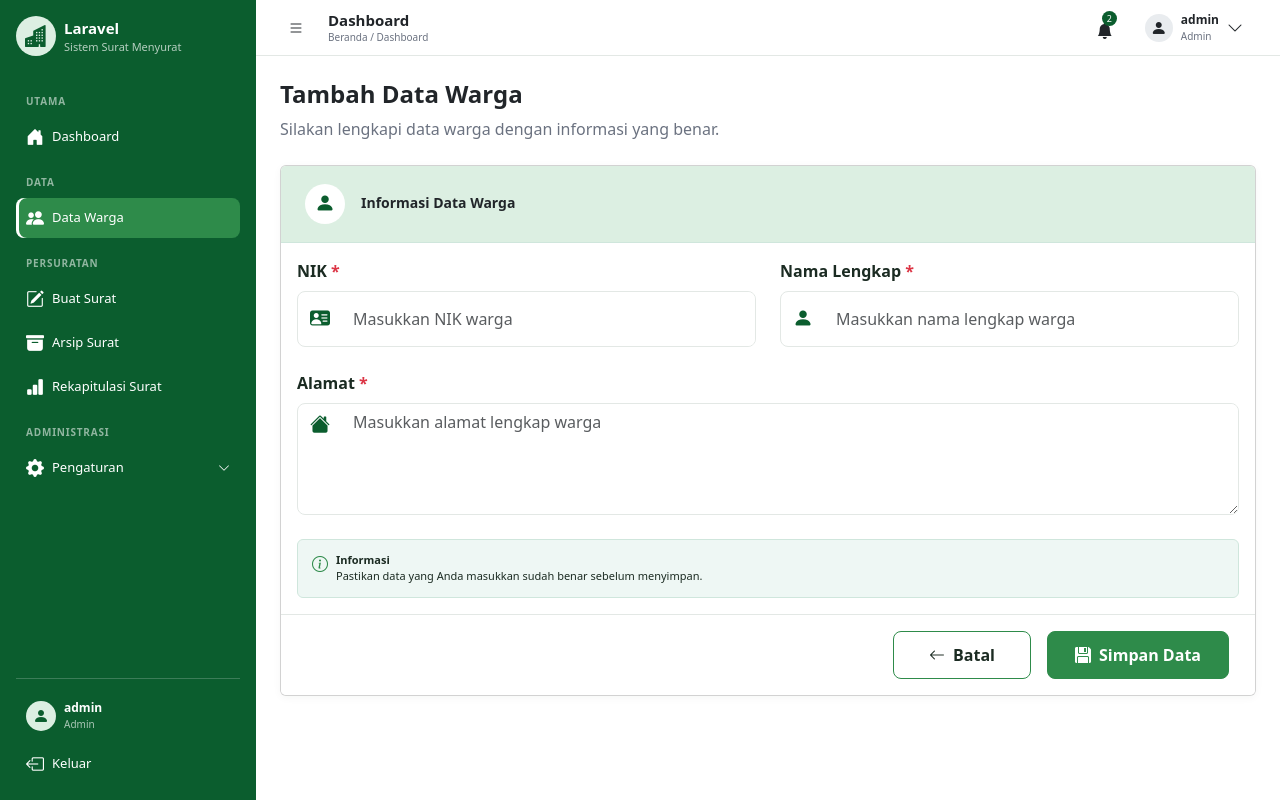
After one commit to ipda-atria-rahmansyah/desa-surat, a Laravel app: page /data-warga/tambah in a window 1280 px wide. The commit adds this page. Run offline with Laravel 12, Linux system fonts and the light colour scheme; a user stored in the database is signed in; data comes from the database, SQL or seed files in the repository; style sheets or scripts are compiled from the project's sources.

Commit message:
[FRONT] membuat tampian untuk form input data warga

```diff
--- /dev/null
+++ b/app/Http/Controllers/Warga/WargaController.php
@@ -0,0 +1,31 @@
+<?php
+
+namespace App\Http\Controllers\Warga;
+
+use App\Http\Controllers\Controller;
+use App\Http\Requests\Warga\StoreWargaRequest;
+use App\Models\Desa;
+use App\Models\Warga;
+use Illuminate\Http\RedirectResponse;
+use Illuminate\View\View;
+
+class WargaController extends Controller
+{
+    public function create(): View
+    {
+        return view('warga.create');
+    }
+
+    public function store(StoreWargaRequest $request): RedirectResponse
+    {
+        $desa = Desa::query()->orderBy('id_desa')->firstOrFail();
+
+        Warga::create([
+            ...$request->validated(),
+            'desa_id' => $desa->getKey(),
+            'create_by' => $request->user()->getAuthIdentifier(),
+        ]);
+
+        return to_route('warga.index')->with('success', 'Data warga berhasil disimpan.');
+    }
+}
--- a/resources/css/app.css
+++ b/resources/css/app.css
@@ -84,6 +84,26 @@ body {
 .app-welcome-highlight { color: var(--app-primary); }
 .app-description { color: var(--app-text-muted); font-size: 11px; }
 .app-warga-description { color: var(--app-text-muted); font-size: 16px; }
+.app-warga-form-page { width: 100%; }
+.app-warga-form-card { overflow: hidden; }
+.app-warga-form-heading { padding: 18px 24px; border-bottom: 1px solid var(--app-info-line); background: var(--app-primary-soft); }
+.app-warga-form-heading-icon { width: 40px; height: 40px; color: var(--app-primary-dark); background: white; font-size: 20px; }
+.app-warga-form .card-body { padding: 28px 26px; }
+.app-warga-form .form-label { color: var(--app-body-color); font-size: 16px; }
+.app-warga-form-input { min-height: 56px; border: 1px solid var(--app-border); border-radius: 8px; overflow: hidden; background: white; }
+.app-warga-form-input .input-group-text { border: 0; color: var(--app-primary-dark); background: transparent; font-size: 20px; }
+.app-warga-form-input .form-control { min-height: 54px; border: 0; color: var(--app-body-color); font-size: 16px; }
+.app-warga-form-input .form-control:focus { box-shadow: none; }
+.app-warga-form-input.is-invalid { border-color: var(--bs-danger); }
+.app-warga-form-textarea { min-height: 112px; }
+.app-warga-form-textarea .form-control { min-height: 110px; }
+.app-warga-form .invalid-feedback { font-size: 11px; }
+.app-warga-form-actions { padding: 16px 26px; border-top: 1px solid var(--app-border); background: white; }
+.btn.app-warga-form-cancel, .btn.app-warga-form-submit { min-height: 48px; padding: 0 20px; border-radius: 8px; font-size: 16px; font-weight: 600; }
+.btn.app-warga-form-cancel { min-width: 138px; border-color: var(--app-primary); color: var(--app-body-color); background: white; }
+.btn.app-warga-form-cancel:hover { color: var(--app-primary-dark); background: var(--app-primary-soft); }
+.btn.app-warga-form-submit { min-width: 182px; border-color: var(--app-primary); color: white; background: var(--app-primary); }
+.btn.app-warga-form-submit:hover { border-color: var(--app-primary-dark); background: var(--app-primary-dark); }
 .btn.app-warga-add-button { width: 205px; min-height: 58px; padding: 0 18px; border-color: var(--app-primary); border-radius: 8px; color: white; background-color: var(--app-primary); font-size: 16px; font-weight: 600; }
 .app-warga-add-button i { font-size: 24px; line-height: 1; }
 .btn.app-warga-add-button:hover { border-color: var(--app-primary-dark); color: white; background-color: var(--app-primary-dark); }
--- a/resources/views/pages/warga/index.blade.php
+++ b/resources/views/pages/warga/index.blade.php
@@ -6,7 +6,7 @@
             <h1 class="app-page-title fw-bold mb-2">Data Warga</h1>
             <p class="app-warga-description mb-0">Kelola data warga untuk kebutuhan administrasi surat-menyurat.</p>
         </div>
-        <a href="#" class="btn app-warga-add-button d-inline-flex align-items-center justify-content-center gap-2">
+        <a href="{{ route('warga.create') }}" class="btn app-warga-add-button d-inline-flex align-items-center justify-content-center gap-2">
             <i class="bi bi-plus-lg"></i><span>Tambah Warga</span>
         </a>
     </div>
--- /dev/null
+++ b/resources/views/warga/create.blade.php
@@ -0,0 +1,40 @@
+@extends('layouts.app')
+
+@section('content')
+<div class="app-warga-form-page">
+    <div class="mb-4">
+        <h1 class="app-page-title fw-bold mb-2">Tambah Data Warga</h1>
+        <p class="app-warga-description mb-0">Silakan lengkapi data warga dengan informasi yang benar.</p>
+    </div>
+
+    <div class="card app-card app-warga-form-card">
+        <div class="app-warga-form-heading d-flex align-items-center gap-3">
+            <span class="app-warga-form-heading-icon d-flex align-items-center justify-content-center rounded-circle" aria-hidden="true"><i class="bi bi-person-fill"></i></span>
+            <h2 class="app-card-title fw-semibold mb-0">Informasi Data Warga</h2>
+        </div>
+        @include('warga.partials.form')
+    </div>
+</div>
+@endsection
+
+@push('scripts')
+<script>
+    document.addEventListener('DOMContentLoaded', () => {
+        const form = document.querySelector('[data-warga-form]');
+        const nik = form?.querySelector('[name="nik"]');
+        const submit = form?.querySelector('[data-submit-warga]');
+
+        if (!form) return;
+
+        nik?.addEventListener('input', () => {
+            nik.value = nik.value.replace(/\D/g, '').slice(0, 16);
+        });
+
+        form.addEventListener('submit', () => {
+            if (!submit) return;
+            submit.disabled = true;
+            submit.querySelector('[data-submit-label]').textContent = 'Menyimpan...';
+        }, { once: true });
+    });
+</script>
+@endpush
--- /dev/null
+++ b/resources/views/warga/partials/form.blade.php
@@ -0,0 +1,42 @@
+<form method="POST" action="{{ route('warga.store') }}" class="app-warga-form" data-warga-form novalidate>
+    @csrf
+    <div class="card-body">
+        <div class="row g-4">
+            <div class="col-12 col-lg-6">
+                <label for="nik" class="form-label fw-semibold">NIK <span class="text-danger">*</span></label>
+                <div class="input-group app-warga-form-input @error('nik') is-invalid @enderror">
+                    <span class="input-group-text"><i class="bi bi-person-vcard-fill"></i></span>
+                    <input id="nik" name="nik" type="text" class="form-control @error('nik') is-invalid @enderror" value="{{ old('nik') }}" placeholder="Masukkan NIK warga" inputmode="numeric" maxlength="16" pattern="\d{16}" autocomplete="off" required>
+                </div>
+                @error('nik')<div class="invalid-feedback d-block">{{ $message }}</div>@enderror
+            </div>
+
+            <div class="col-12 col-lg-6">
+                <label for="nama_lengkap" class="form-label fw-semibold">Nama Lengkap <span class="text-danger">*</span></label>
+                <div class="input-group app-warga-form-input @error('nama_lengkap') is-invalid @enderror">
+                    <span class="input-group-text"><i class="bi bi-person-fill"></i></span>
+                    <input id="nama_lengkap" name="nama_lengkap" type="text" class="form-control @error('nama_lengkap') is-invalid @enderror" value="{{ old('nama_lengkap') }}" placeholder="Masukkan nama lengkap warga" maxlength="100" required>
+                </div>
+                @error('nama_lengkap')<div class="invalid-feedback d-block">{{ $message }}</div>@enderror
+            </div>
+
+            <div class="col-12">
+                <label for="alamat" class="form-label fw-semibold">Alamat <span class="text-danger">*</span></label>
+                <div class="input-group app-warga-form-input app-warga-form-textarea @error('alamat') is-invalid @enderror">
+                    <span class="input-group-text align-items-start"><i class="bi bi-house-fill"></i></span>
+                    <textarea id="alamat" name="alamat" class="form-control @error('alamat') is-invalid @enderror" placeholder="Masukkan alamat lengkap warga" maxlength="255" rows="3" required>{{ old('alamat') }}</textarea>
+                </div>
+                @error('alamat')<div class="invalid-feedback d-block">{{ $message }}</div>@enderror
+            </div>
+
+            <div class="col-12">
+                <x-info-alert><span><strong>Informasi</strong><br>Pastikan data yang Anda masukkan sudah benar sebelum menyimpan.</span></x-info-alert>
+            </div>
+        </div>
+    </div>
+
+    <div class="app-warga-form-actions d-flex flex-column flex-sm-row justify-content-end gap-3">
+        <a href="{{ route('warga.index') }}" class="btn app-warga-form-cancel d-inline-flex align-items-center justify-content-center gap-2"><i class="bi bi-arrow-left"></i><span>Batal</span></a>
+        <button type="submit" class="btn app-warga-form-submit d-inline-flex align-items-center justify-content-center gap-2" data-submit-warga><i class="bi bi-floppy-fill"></i><span data-submit-label>Simpan Data</span></button>
+    </div>
+</form>
--- a/routes/web.php
+++ b/routes/web.php
@@ -2,6 +2,7 @@
 
 use App\Http\Controllers\Auth\AuthController;
 use App\Http\Controllers\Pages\ModulePageController;
+use App\Http\Controllers\Warga\WargaController;
 use App\Support\DashboardData;
 use Illuminate\Support\Facades\Route;
 
@@ -17,6 +18,8 @@ Route::middleware('auth')->group(function () {
     Route::view('/buat-surat/langkah-4', 'pages.letter.create-letter-step-4')->name('create-letter-step-4');
     Route::view('/buat-surat/langkah-5', 'pages.letter.create-letter-step-5')->name('create-letter-step-5');
     Route::get('/data-warga', [ModulePageController::class, 'warga'])->name('warga.index');
+    Route::get('/data-warga/tambah', [WargaController::class, 'create'])->name('warga.create');
+    Route::post('/data-warga', [WargaController::class, 'store'])->name('warga.store');
     Route::get('/arsip-surat', [ModulePageController::class, 'arsip'])->name('arsip.index');
     Route::get('/rekapitulasi-surat', [ModulePageController::class, 'rekap'])->name('rekap.index');
     Route::middleware('role:admin')->prefix('pengaturan')->name('settings.')->group(function () {
```
Also changed, not shown: app/Http/Requests/Warga/StoreWargaRequest.php (added, +55 -0 lines), tests/Feature/Warga/CreateWargaPageTest.php (added, +101 -0 lines).
